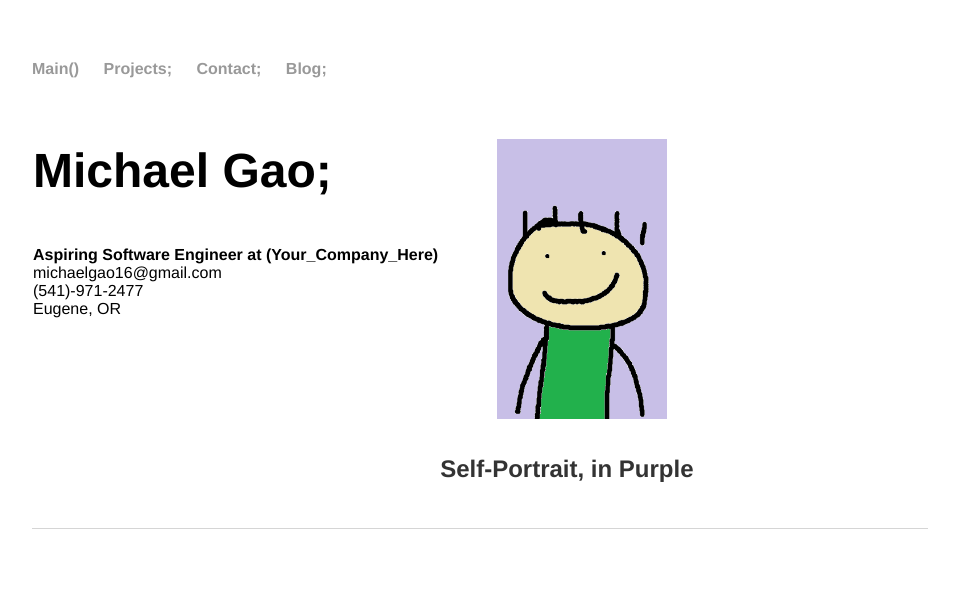
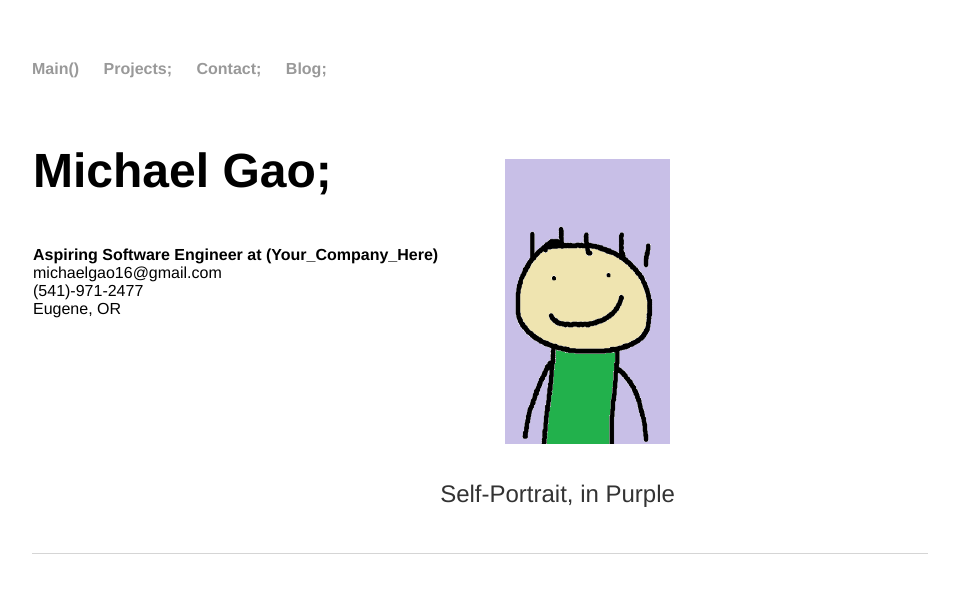
Before and after one commit to michael-c-gao/WebsiteOfMichael, a Jekyll site: the page built from contact/index.html, in a window 1280 px wide. Shown: the top 593 px of the page, without its empty margins (160-1119 px from the left). Built offline with Jekyll 4.4.1, drawn with Linux system fonts in a browser that asks for light colours.

Commit message:
Update index.html

```diff
--- a/contact/index.html
+++ b/contact/index.html
@@ -27,10 +27,10 @@ title: Contact Me
 		Eugene, OR<br>
 	</section>
 	<section class="child">
-		<p style="text-align:center;"><img style="padding-left: 30px; padding-top: 20px;" src="selfportrait2.png" alt="Self Portrait" width="200"
-			     height="300"></p>
+		<p style="text-align:center;"><img style="padding-left: 60px; padding-top: 40px;" src="selfportrait2.png" alt="Self Portrait" width="225"
+			     height="325"></p>
 
-		<p style="text-align:right;"><strong>Self-Portrait, in Purple</strong></p><br>
+		<p style="text-align:right;">Self-Portrait, in Purple</p><br>
 	</section>
 </section>
 
```
